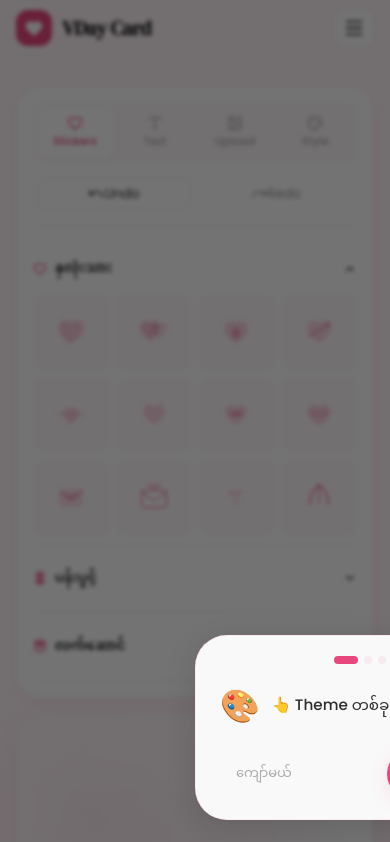
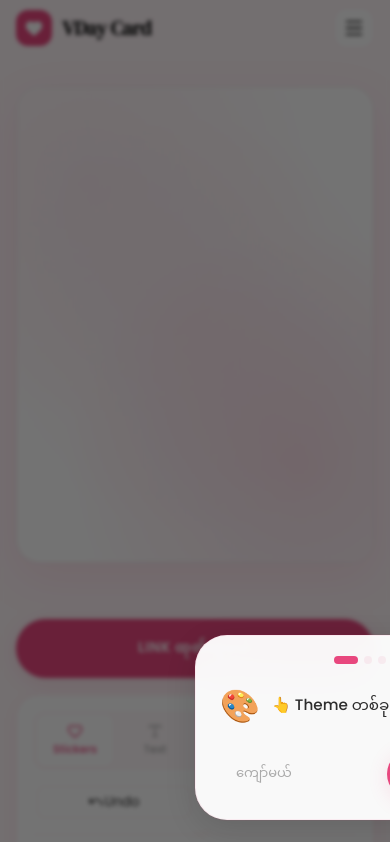
Before and after one commit to phyodynamics/VDay-Card, a Next.js app: page /create in a window 390 px wide. Shown: the top 842 px of the page. Built offline with nearby package versions, Linux system fonts and the light colour scheme.

Commit message:
Fix mobile editing scroll issues and reorder layout for better UX

```diff
--- a/src/app/globals.css
+++ b/src/app/globals.css
@@ -752,7 +752,7 @@ body[data-lang="my"] .hero h1 {
 /* ==================== CARD EDITOR ==================== */
 .editor-page {
   padding-top: 80px;
-  min-height: 100vh;
+  min-height: 100dvh;
 }
 
 .editor-layout {
@@ -1726,6 +1726,7 @@ body[data-lang="my"] .hero h1 {
   /* Editor */
   .editor-page {
     padding-top: 70px;
+    overscroll-behavior-y: none; /* Prevent bounce */
   }
 
   .editor-layout {
@@ -1739,6 +1740,19 @@ body[data-lang="my"] .hero h1 {
     max-height: none;
     border-radius: var(--radius-xl);
     padding: var(--space-md);
+    order: 2; /* Move sidebar below canvas */
+  }
+
+  .editor-canvas-wrapper {
+    order: 1; /* specific order to ensure canvas is first */
+  }
+
+  .card-canvas,
+  .canvas-container {
+    touch-action: none; /* Prevent browser scrolling when touching canvas */
+    -webkit-touch-callout: none;
+    -webkit-user-select: none;
+    user-select: none;
   }
 
   .sticker-grid {
```
